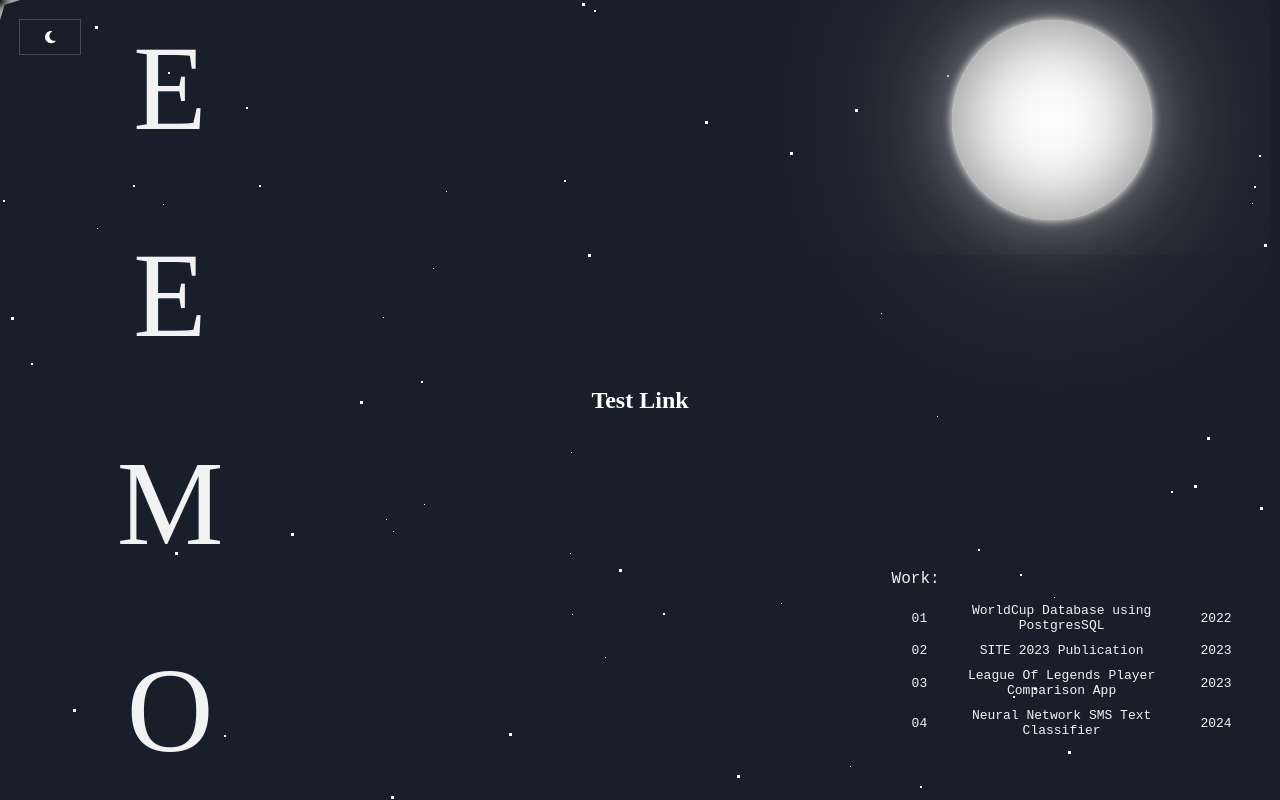
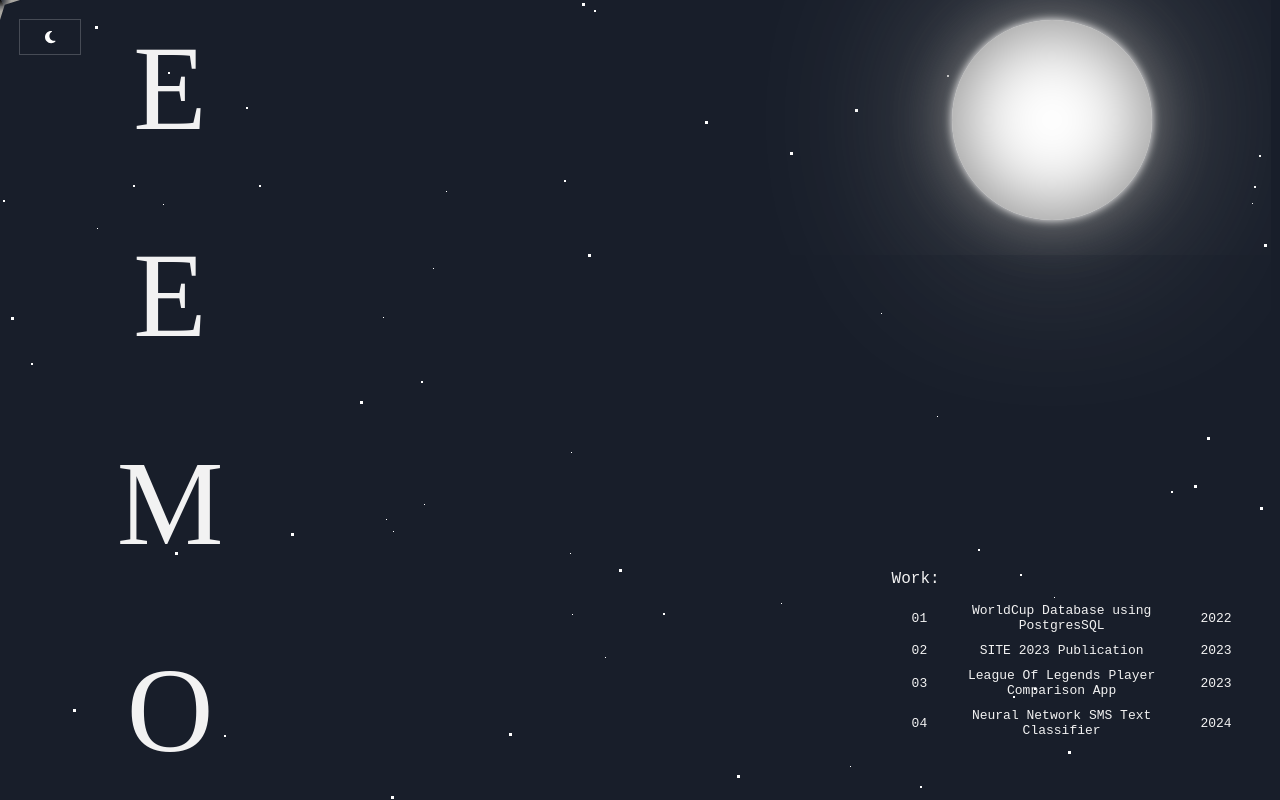
Before and after one commit to moraole/pf-react, a React (Create React App) app: page / in a window 1280 px wide. Built offline with nearby package versions, Linux system fonts and the light colour scheme.

Commit message:
Update Header.js
Removed test

```diff
--- a/src/components/Header.js
+++ b/src/components/Header.js
@@ -340,9 +340,7 @@ const Header = ({ isDarkMode, isThemeButtonHovered }) => {
 
             </>
           )}
-        <CenteredLink href="https://support.microsoft.com/en-us/office/dictate-your-documents-in-word-3876e05f-3fcc-418f-b8ab-db7ce0d11d3c" target="_blank">
-          Test Link
-        </CenteredLink>
+
             <ProjectMenu
           onMouseEnter={() => setProjectMenuHovered(true)}
           onMouseLeave={() => setProjectMenuHovered(false)}
```
